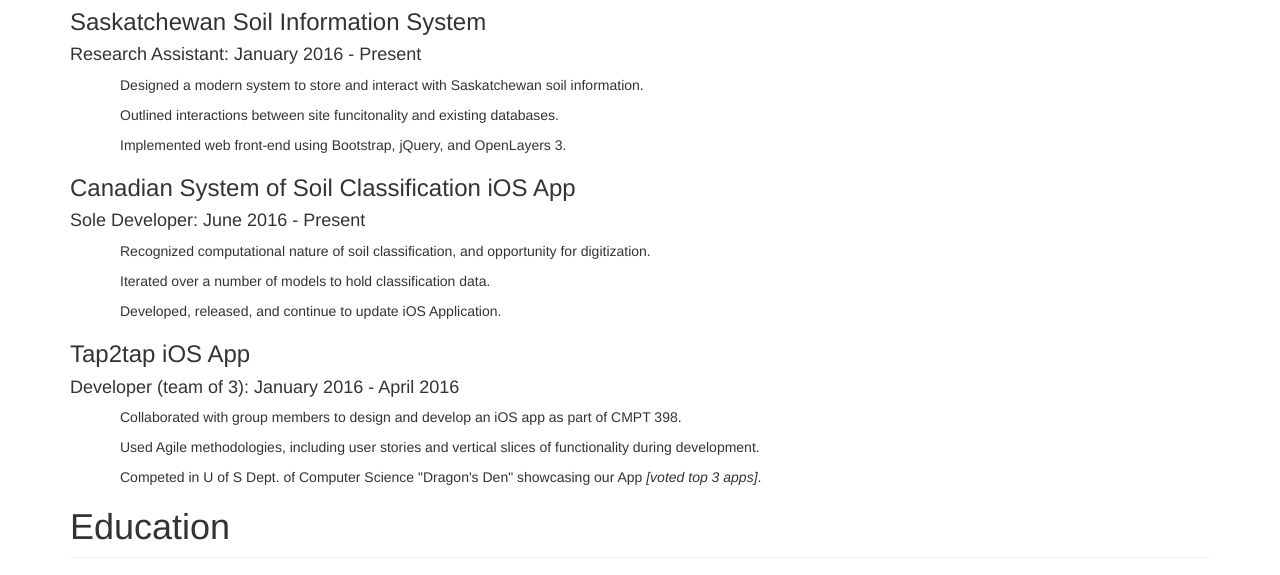
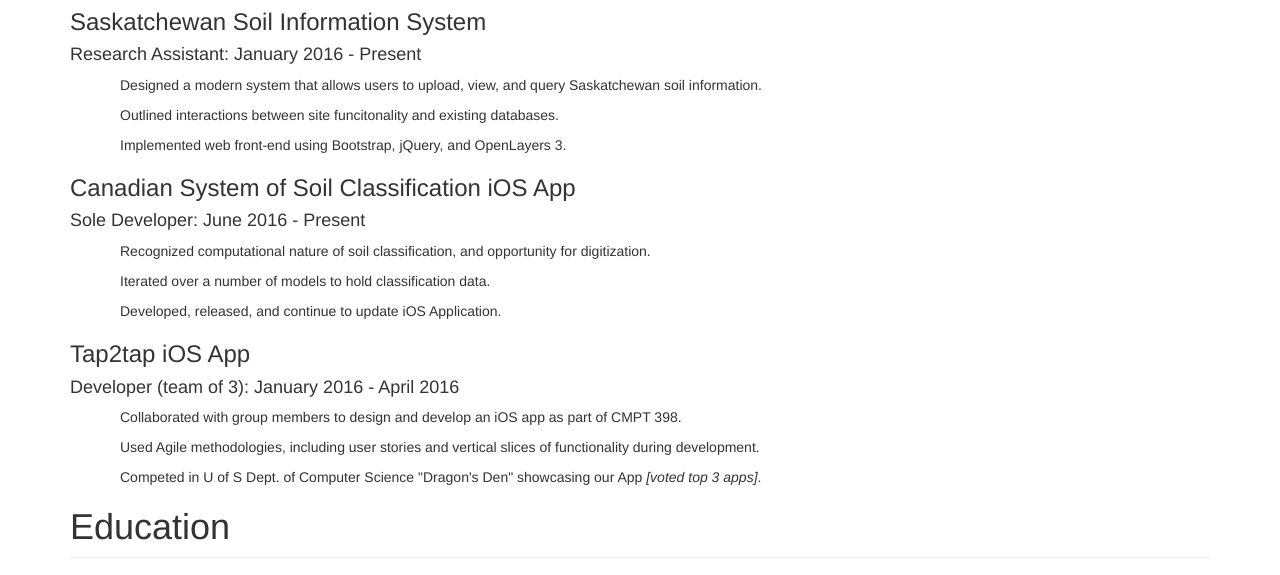
Before and after one commit to kentwalters/kentwalters.github.io, a website: page cv/index.html in a window 1280 px wide. Shown: the part 201-776 px from the top of the page. Drawn offline with nearby package versions, Linux system fonts and the light colour scheme.

Commit message:
Small wording updates

```diff
--- a/cv/index.html
+++ b/cv/index.html
@@ -18,7 +18,7 @@
 		<hr class="hr">
 		<h3><a href="http://sksoil.usask.ca:8080/sksoil/index.jsp" style="color:inherit">Saskatchewan Soil Information System</a></h3>
 		<h4 class="sm-indent">Research Assistant: January 2016 - Present</h2>
-		<p class="big-indent">Designed a modern system to store and interact with Saskatchewan soil information.</p>
+		<p class="big-indent">Designed a modern system that allows users to upload, view, and query Saskatchewan soil information.</p>
 		<p class="big-indent">Outlined interactions between site funcitonality and existing databases.</p>
 		<p class="big-indent">Implemented web front-end using Bootstrap, jQuery, and OpenLayers 3.</p>
 
```
